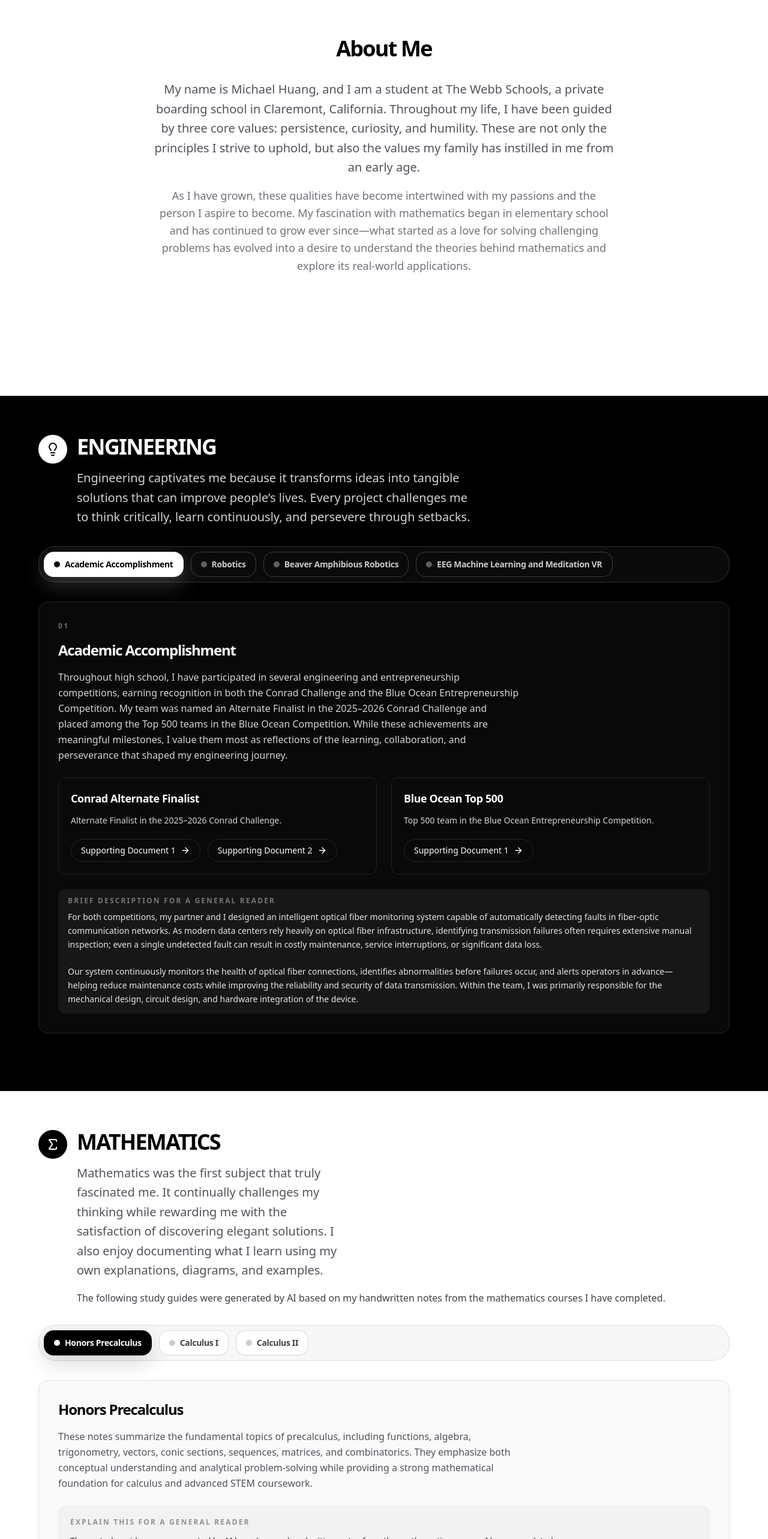
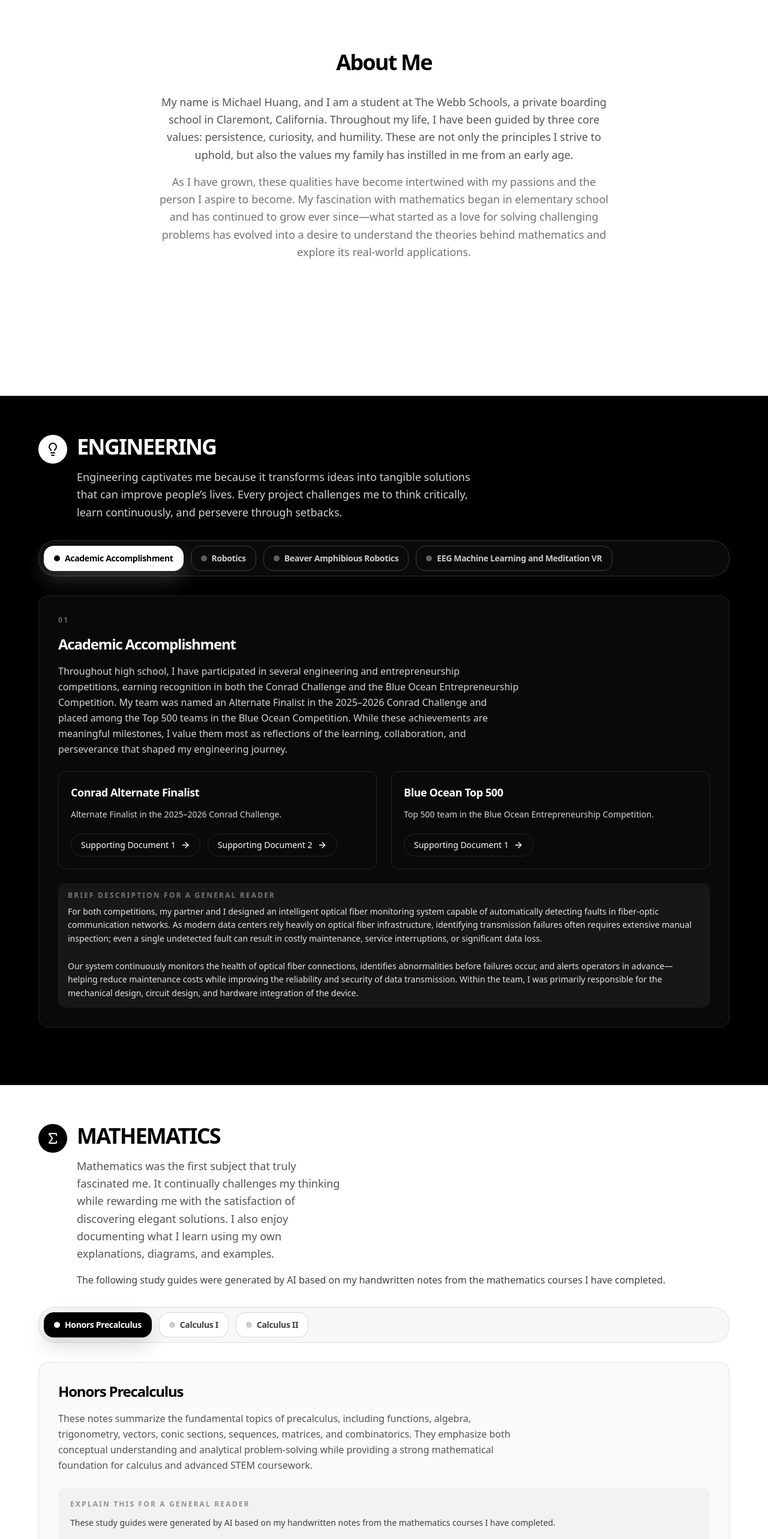
Before and after one commit to MHcave/website, a Next.js app: page / in a window 1280 px wide. Shown: the part 860-3426 px from the top of the page at 60% size. Built offline with nearby package versions, Linux system fonts and the light colour scheme.

Commit message:
Unify section body text size

```diff
--- a/app/page.tsx
+++ b/app/page.tsx
@@ -323,10 +323,10 @@ export default function Home() {
           className="max-w-3xl mx-auto text-center"
         >
           <h3 className="text-4xl font-bold tracking-tighter mb-8">About Me</h3>
-          <p className="text-xl text-zinc-600 dark:text-zinc-400 leading-relaxed">
+          <p className="text-base md:text-lg text-zinc-600 dark:text-zinc-400 leading-relaxed">
             My name is Michael Huang, and I am a student at The Webb Schools, a private boarding school in Claremont, California. Throughout my life, I have been guided by three core values: persistence, curiosity, and humility. These are not only the principles I strive to uphold, but also the values my family has instilled in me from an early age.
           </p>
-          <p className="mt-4 text-lg text-zinc-500 dark:text-zinc-300 leading-relaxed">
+          <p className="mt-4 text-base md:text-lg text-zinc-500 dark:text-zinc-300 leading-relaxed">
             As I have grown, these qualities have become intertwined with my passions and the person I aspire to become. My fascination with mathematics began in elementary school and has continued to grow ever since—what started as a love for solving challenging problems has evolved into a desire to understand the theories behind mathematics and explore its real-world applications.
           </p>
         </motion.div>
@@ -382,7 +382,7 @@ export default function Home() {
                   </div>
                   <div>
                     <h3 className="text-4xl font-bold tracking-tighter uppercase mb-4">{section.title}</h3>
-                    <p className={`text-xl max-w-md leading-relaxed ${sectionMutedClass}`}>
+                    <p className={`text-base md:text-lg max-w-md leading-relaxed ${sectionMutedClass}`}>
                       {section.description}
                     </p>
                   </div>
@@ -464,7 +464,7 @@ export default function Home() {
                   </div>
                   <div>
                     <h3 className="text-4xl font-bold tracking-tighter uppercase mb-4">{section.title}</h3>
-                    <p className={`text-xl max-w-md leading-relaxed ${sectionMutedClass}`}>
+                    <p className={`text-base md:text-lg max-w-md leading-relaxed ${sectionMutedClass}`}>
                       {section.description}
                     </p>
                   </div>
@@ -537,7 +537,7 @@ export default function Home() {
                   </div>
                   <div>
                     <h3 className="text-4xl font-bold tracking-tighter uppercase mb-4">{section.title}</h3>
-                    <p className={`text-xl max-w-md leading-relaxed ${sectionMutedClass}`}>
+                    <p className={`text-base md:text-lg max-w-md leading-relaxed ${sectionMutedClass}`}>
                       {section.description}
                     </p>
                     <p className={`mt-4 text-base leading-relaxed ${sectionBodyClass}`}>
@@ -613,7 +613,7 @@ export default function Home() {
                   </div>
                   <div>
                     <h3 className="text-4xl font-bold tracking-tighter uppercase mb-4">{section.title}</h3>
-                    <p className={`text-xl max-w-2xl leading-relaxed ${sectionMutedClass}`}>
+                    <p className={`text-base md:text-lg max-w-2xl leading-relaxed ${sectionMutedClass}`}>
                       {section.description}
                     </p>
                   </div>
@@ -839,7 +839,7 @@ export default function Home() {
                   </div>
                   <div>
                     <h3 className="text-4xl font-bold tracking-tighter uppercase mb-4">{section.title}</h3>
-                    <p className="text-xl text-zinc-600 dark:text-zinc-400 max-w-md leading-relaxed">
+                    <p className="text-base md:text-lg text-zinc-600 dark:text-zinc-400 max-w-md leading-relaxed">
                       {section.description}
                     </p>
                   </div>
```
